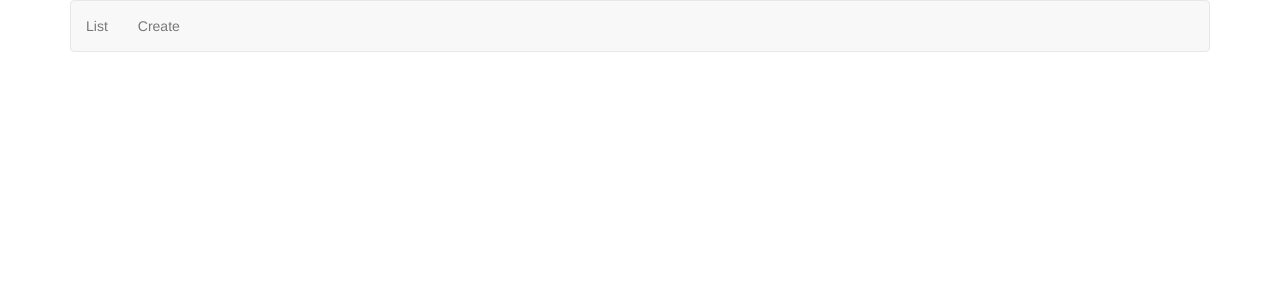
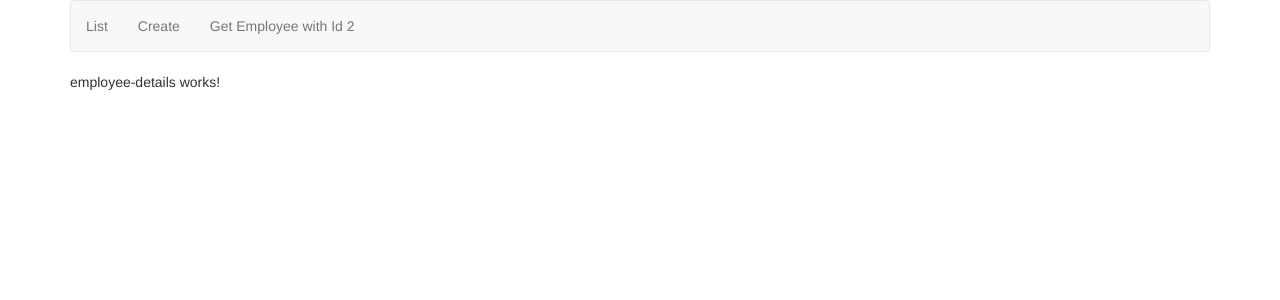
Before and after one commit to baldevbhattarai/AngularCrud, an Angular app: page /employees/3 in a window 1280 px wide. Before the commit this address led to /. Shown: the top 300 px of the page. Built offline with nearby package versions, Linux system fonts and the light colour scheme.

Commit message:
Angular route params

```diff
--- a/src/app/app.component.html
+++ b/src/app/app.component.html
@@ -7,6 +7,11 @@
             <li>
                 <a routerLink="create">Create</a>
             </li>
+            <li>
+                <a [routerLink]="['employees',3]">
+                    Get Employee with Id 2
+                </a>
+            </li>
         </ul>
     </nav>
     <router-outlet></router-outlet>
--- a/src/app/app.module.ts
+++ b/src/app/app.module.ts
@@ -13,10 +13,12 @@ import { SelectRequiredValidatorDirective } from './shared/select-required-valid
 import { ConfirmEqualValidatorDirective } from './shared/confirm-equal-validator.directive';
 import { EmployeeService } from './employees/employee.service';
 import { DisplayEmployeeComponent } from './employees/display-employee.component';
+import { EmployeeDetailsComponent } from './employees/employee-details.component';
 
 const appRoutes: Routes = [
   { path: 'list', component: ListEmployeesComponent },
   { path: 'create', component: CreateEmployeeComponent },
+  { path: 'employees/:id', component: EmployeeDetailsComponent },
   { path: '', redirectTo: '/list', pathMatch: 'full' }
 ];
 @NgModule({
@@ -26,7 +28,8 @@ const appRoutes: Routes = [
     CreateEmployeeComponent,
     SelectRequiredValidatorDirective,
     ConfirmEqualValidatorDirective,
-    DisplayEmployeeComponent
+    DisplayEmployeeComponent,
+    EmployeeDetailsComponent
   ],
   imports: [
     BrowserModule,
--- a/src/app/employees/display-employee.component.html
+++ b/src/app/employees/display-employee.component.html
@@ -1,4 +1,4 @@
-<div class="panel panel-primary" (click)="haldleClick()" >
+<div class="panel panel-primary" >
     <div class="panel-heading">
       <h3 class="panel-title">{{employee.name}}</h3>
     </div>
--- /dev/null
+++ b/src/app/employees/employee-details.component.css
@@ -0,0 +1,4 @@
+.pointerCursor {
+    cursor: pointer;
+
+}
--- /dev/null
+++ b/src/app/employees/employee-details.component.html
@@ -0,0 +1,3 @@
+<p>
+  employee-details works!
+</p>
--- /dev/null
+++ b/src/app/employees/employee-details.component.ts
@@ -0,0 +1,15 @@
+import { Component, OnInit } from '@angular/core';
+
+@Component({
+  selector: 'app-employee-details',
+  templateUrl: './employee-details.component.html',
+  styleUrls: ['./employee-details.component.css']
+})
+export class EmployeeDetailsComponent implements OnInit {
+
+  constructor() { }
+
+  ngOnInit() {
+  }
+
+}
--- a/src/app/employees/list-employees.component.html
+++ b/src/app/employees/list-employees.component.html
@@ -1,6 +1,5 @@
-<h2 *ngIf ="dataFromChild">
-  {{dataFromChild?.name + " " + dataFromChild?.gender }}
-</h2>
-<div  *ngFor="let employee of employees">
-  <app-display-employee [employee]="employee" (notify)="handleNotify($event)"></app-display-employee>
+<div *ngFor="let employee of employees">
+  <div (click)="onClick(employee.id)" class="pointerCursor">
+    <app-display-employee [employee]="employee" ></app-display-employee>
+  </div>
 </div>
--- a/src/app/employees/list-employees.component.ts
+++ b/src/app/employees/list-employees.component.ts
@@ -1,6 +1,7 @@
 import { Component, OnInit } from '@angular/core';
 import { Employee } from 'src/models/employee.model';
 import { EmployeeService } from './employee.service';
+import { Router } from '@angular/router';
 
 
 
@@ -11,8 +12,9 @@ import { EmployeeService } from './employee.service';
 export class ListEmployeesComponent implements OnInit {
 
   employees: Employee[];
-  dataFromChild:Employee;
-  constructor(private _employeeSerVice: EmployeeService) {
+
+  constructor(private _employeeSerVice: EmployeeService,
+              private _router:Router) {
 
   }
 
@@ -20,7 +22,8 @@ export class ListEmployeesComponent implements OnInit {
     this.employees = this._employeeSerVice.getEmployees();
   }
 
-  handleNotify(eventData:Employee):void{
-    this.dataFromChild = eventData;
-  }
+ onClick(employeeId:number):void{
+
+  this._router.navigate(['/employees', employeeId]);
+ }
 }
```
